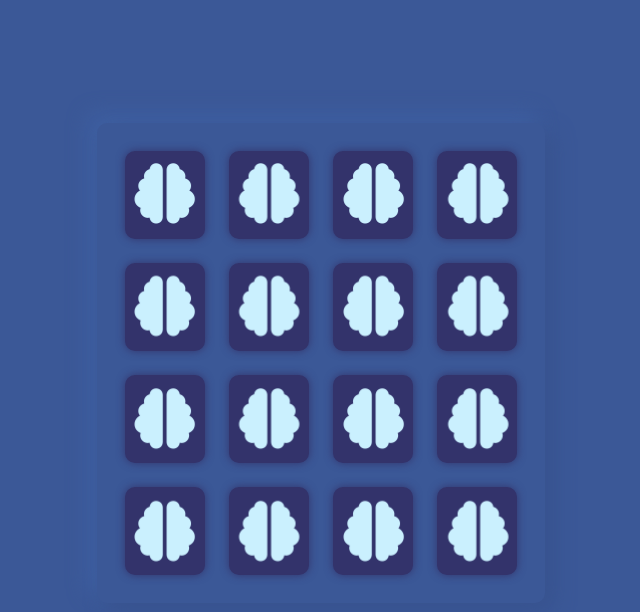
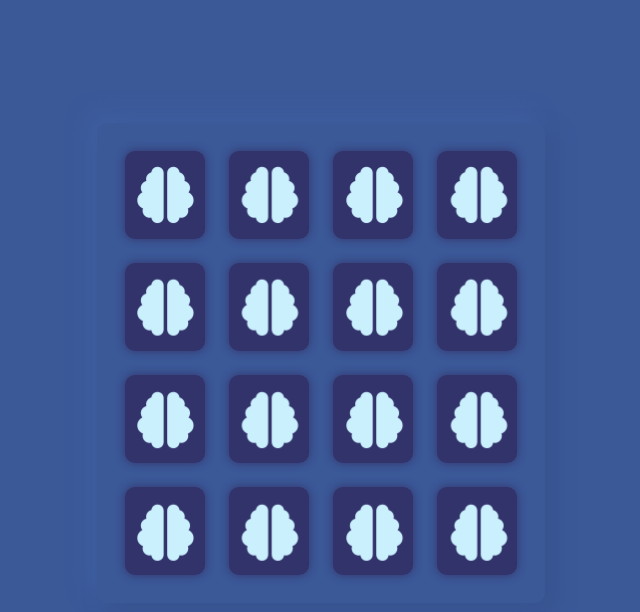
Before and after one commit to sisyphusCoding/memoryGame, a plain HTML site: page index.html in a window 1280 px wide. Shown: the top 612 px of the page, without its empty margins (319-959 px from the left). Drawn offline with Linux system fonts and the light colour scheme.

Commit message:
Update style.css

```diff
--- a/style.css
+++ b/style.css
@@ -143,13 +143,13 @@ body {
           transform-style: preserve-3d;
   -webkit-transition: all 0.8s ease;
   transition: all 0.8s ease;
-  font-size: 7.5vh;
+  font-size: 7vh;
   color: #caf0fe;
   position: absolute;
   display: inline-block;
   width: 100%;
-  top: 17%;
-  left: 0.6%;
+  top: 20%;
+  left: 1.5%;
   border: 0px solid white;
   -webkit-transform: translate3d(0, 0, 5vh);
           transform: translate3d(0, 0, 5vh);
```
